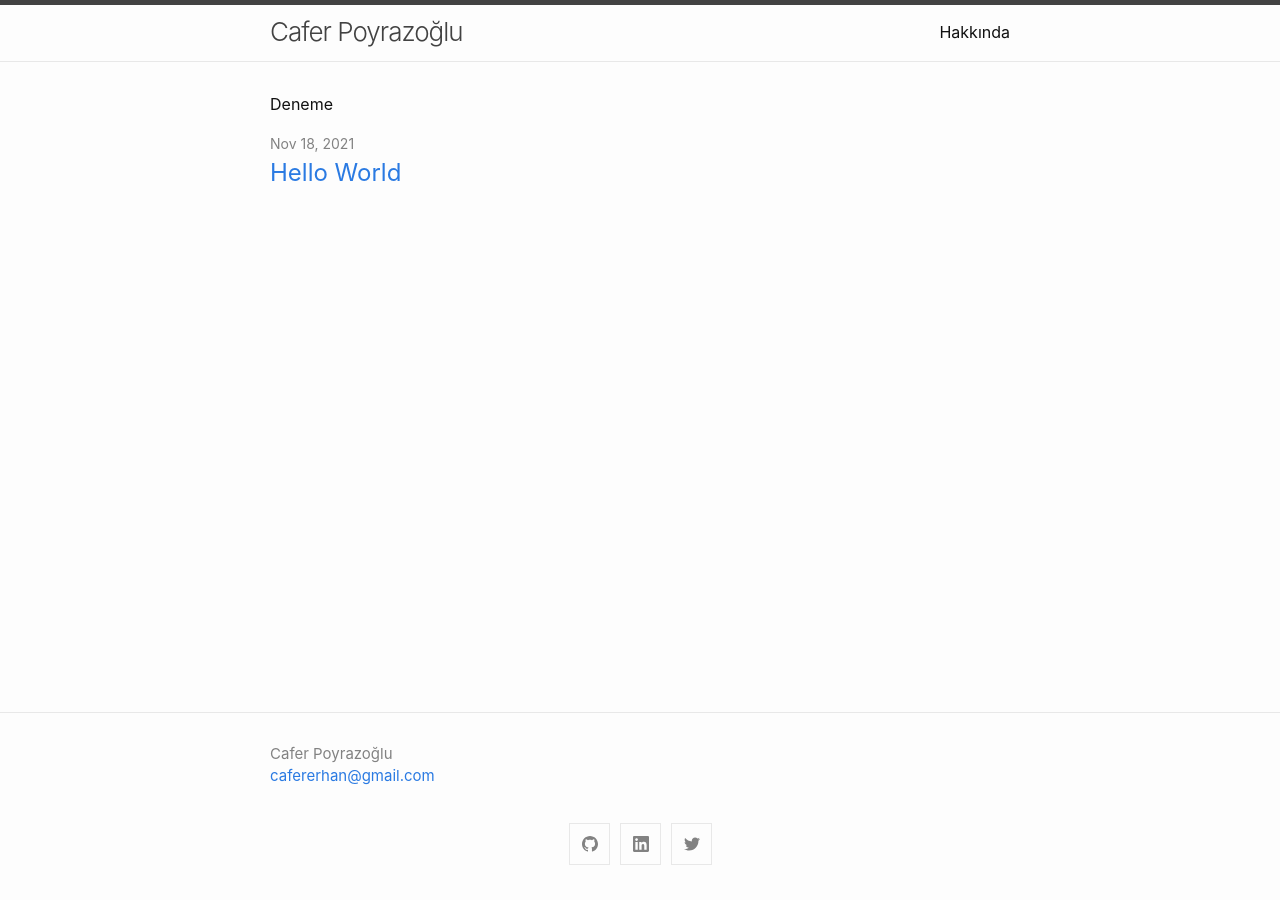
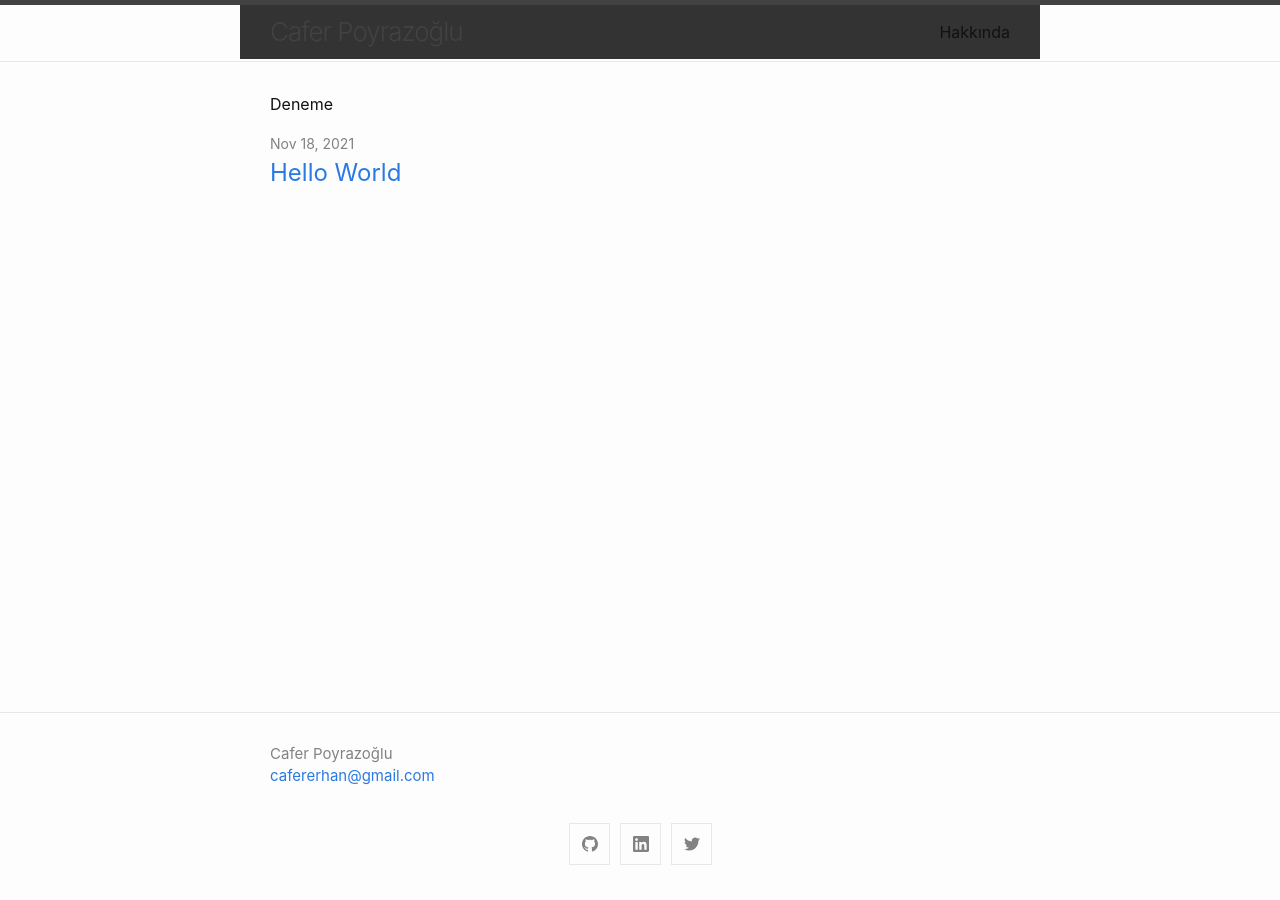
Before and after one commit to CaferPoyrazoglu/caferpoyrazoglu.github.io, a Jekyll site: the page built from index.md, in a window 1280 px wide. Built offline with Jekyll 4.4.1, drawn with Linux system fonts in a browser that asks for light colours.

Commit message:
new color

```diff
--- a/_includes/header.html
+++ b/_includes/header.html
@@ -1,10 +1,10 @@
 <header class="site-header">
 
-  <div class="wrapper">
+  <div class="wrapper" style="background-color: #333;">
     {%- assign default_paths = site.pages | map: "path" -%}
     {%- assign page_paths = site.header_pages | default: default_paths -%}
     {%- assign titles_size = site.pages | map: 'title' | join: '' | size -%}
-    <a class="site-title" rel="author" href="{{ "/" | relative_url }}">{{ site.title | escape }}</a>
+    <a class="site-title" rel="author" href="{{ " /" | relative_url }}">{{ site.title | escape }}</a>
 
     {%- if titles_size > 0 -%}
     <nav class="site-nav">
```
Also changed, not shown: other parts of _includes/header.html (+2 -1 lines). Lines whose indentation alone changed are shown as unchanged.
